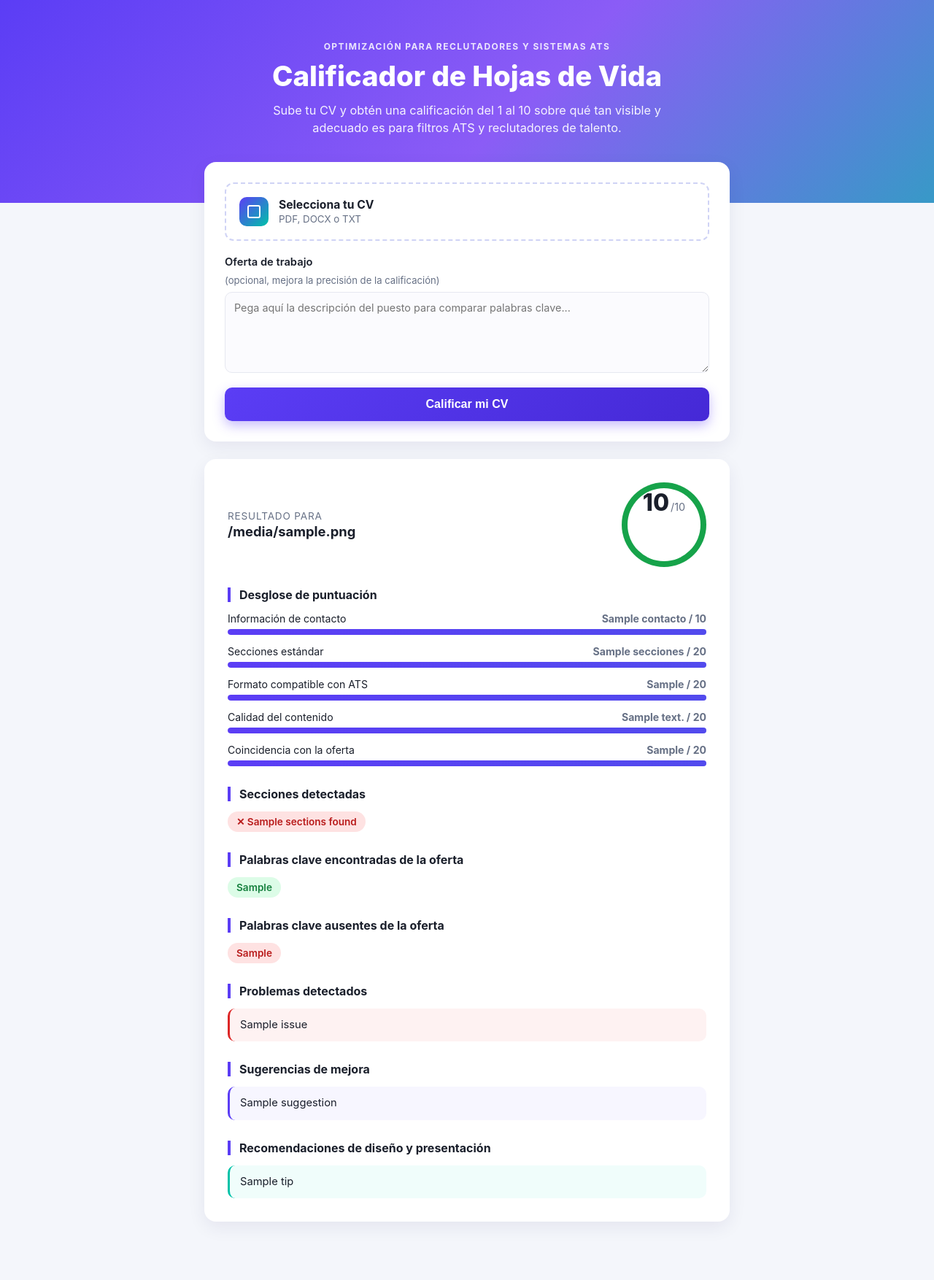
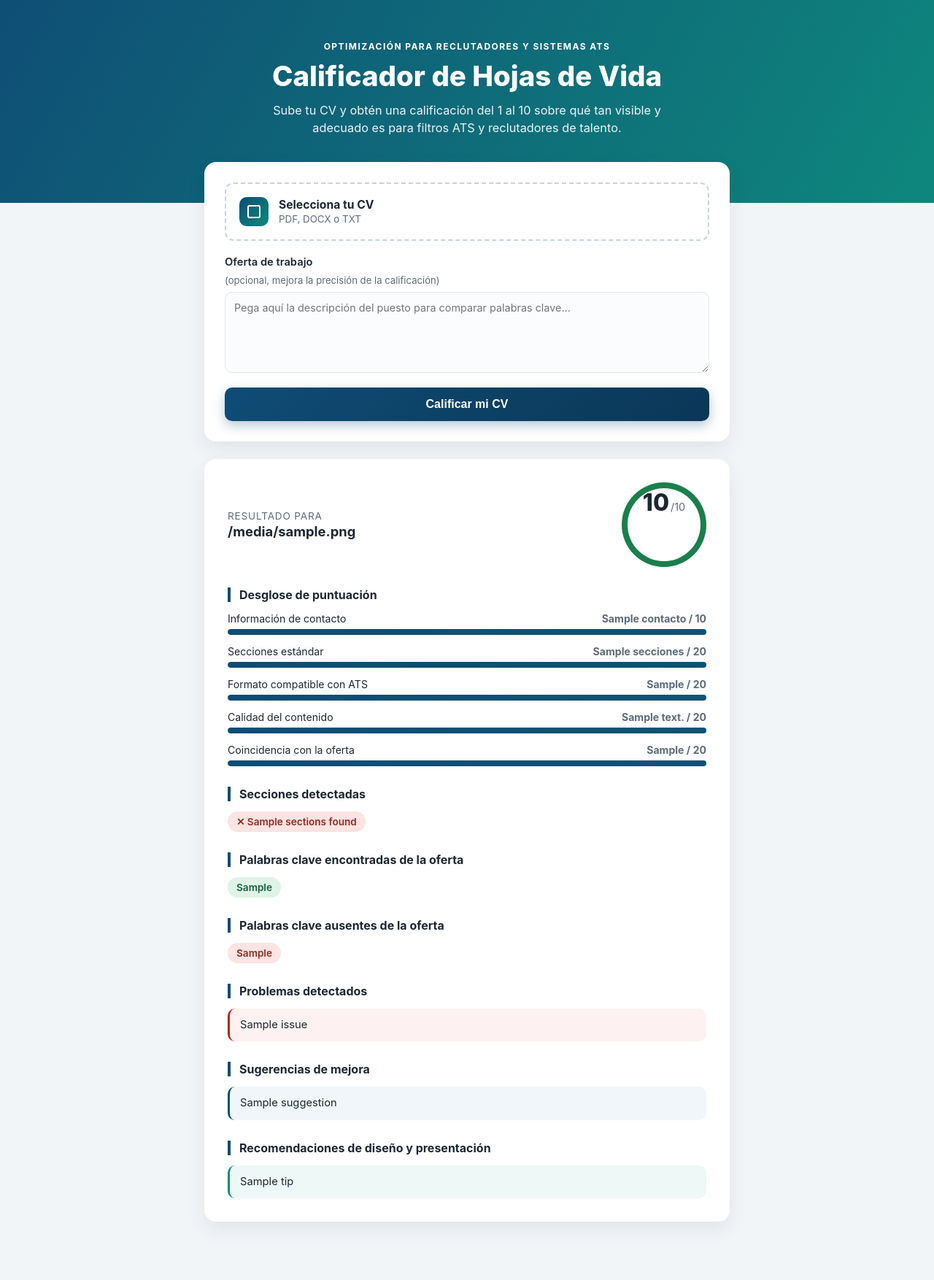
Before and after one commit to juancarde92/Cluade, a Flask app: template app/templates/index.html in a window 1280 px wide. Shown: the whole page at 73% size. Run offline with Flask 3, Linux system fonts and the light colour scheme; the template is opened without the code that fills it: most values are stand-ins (such as "Sample title", 1, 10 or a date in 2020).

Commit message:
Switch to a professional navy/teal palette with entrance animations
Replaces the purple palette with navy blue + teal for a more
corporate look, and adds a subtle animated hero gradient, an
animated score ring and progress bars that fill on load, and
staggered fade-in for chips and recommendation cards. Respects
prefers-reduced-motion.

```diff
--- a/app/static/style.css
+++ b/app/static/style.css
@@ -1,16 +1,22 @@
+@property --pct {
+  syntax: '<number>';
+  inherits: true;
+  initial-value: 0;
+}
+
 :root {
-  --bg: #f4f6fb;
+  --bg: #f2f5f8;
   --card: #ffffff;
-  --text: #1a1f2b;
-  --muted: #667085;
-  --primary: #5b3df5;
-  --primary-dark: #4529d6;
-  --accent: #00c2a8;
-  --good: #16a34a;
-  --mid: #d97706;
-  --low: #dc2626;
-  --border: #e6e8f0;
-  --shadow: 0 8px 24px rgba(30, 20, 90, 0.07);
+  --text: #1c2733;
+  --muted: #5c6b7a;
+  --primary: #0f4c75;
+  --primary-dark: #0a3757;
+  --accent: #0e8a7d;
+  --good: #1a7f4b;
+  --mid: #b8720c;
+  --low: #b3261e;
+  --border: #e1e6ec;
+  --shadow: 0 10px 26px rgba(15, 33, 51, 0.08);
 }
 
 * { box-sizing: border-box; }
@@ -22,8 +28,21 @@ body {
   color: var(--text);
 }
 
+@keyframes fadeInUp {
+  from { opacity: 0; transform: translateY(14px); }
+  to { opacity: 1; transform: translateY(0); }
+}
+
+@keyframes heroGradient {
+  0% { background-position: 0% 50%; }
+  50% { background-position: 100% 50%; }
+  100% { background-position: 0% 50%; }
+}
+
 .hero {
-  background: linear-gradient(135deg, var(--primary) 0%, #8b5cf6 55%, var(--accent) 130%);
+  background: linear-gradient(120deg, var(--primary-dark), var(--primary) 45%, var(--accent) 100%);
+  background-size: 200% 200%;
+  animation: heroGradient 14s ease infinite;
   color: white;
   padding: 56px 20px 90px;
   text-align: center;
@@ -36,12 +55,14 @@ body {
   font-weight: 700;
   opacity: 0.85;
   margin: 0 0 10px;
+  animation: fadeInUp 0.5s ease both;
 }
 
 .hero h1 {
   font-size: 2.4rem;
   margin: 0 0 12px;
   font-weight: 800;
+  animation: fadeInUp 0.6s ease 0.05s both;
 }
 
 .hero .subtitle {
@@ -50,6 +71,7 @@ body {
   color: rgba(255, 255, 255, 0.92);
   font-size: 1.02rem;
   line-height: 1.5;
+  animation: fadeInUp 0.6s ease 0.1s both;
 }
 
 .page { min-height: 100vh; }
@@ -69,6 +91,7 @@ body {
   flex-direction: column;
   gap: 20px;
   box-shadow: var(--shadow);
+  animation: fadeInUp 0.5s ease 0.15s both;
 }
 
 .file-label {
@@ -76,15 +99,16 @@ body {
   align-items: center;
   gap: 14px;
   padding: 18px;
-  border: 2px dashed #cfd3f5;
+  border: 2px dashed #c7d3dd;
   border-radius: 12px;
   cursor: pointer;
-  transition: border-color 0.15s ease, background 0.15s ease;
+  transition: border-color 0.2s ease, background 0.2s ease, transform 0.15s ease;
 }
 
 .file-label:hover {
   border-color: var(--primary);
-  background: #f8f7ff;
+  background: #f2f7fb;
+  transform: translateY(-1px);
 }
 
 .file-icon {
@@ -94,6 +118,11 @@ body {
   border-radius: 10px;
   background: linear-gradient(135deg, var(--primary), var(--accent));
   position: relative;
+  transition: transform 0.2s ease;
+}
+
+.file-label:hover .file-icon {
+  transform: scale(1.06) rotate(-3deg);
 }
 
 .file-icon::before {
@@ -137,12 +166,14 @@ textarea {
   border-radius: 10px;
   font-weight: 400;
   font-size: 0.9rem;
-  background: #fbfbfe;
+  background: #fbfcfe;
+  transition: border-color 0.2s ease, box-shadow 0.2s ease;
 }
 
 textarea:focus, input:focus {
-  outline: 2px solid var(--primary);
-  outline-offset: 1px;
+  outline: none;
+  border-color: var(--primary);
+  box-shadow: 0 0 0 3px rgba(15, 76, 117, 0.15);
 }
 
 button {
@@ -154,22 +185,28 @@ button {
   font-size: 1rem;
   font-weight: 700;
   cursor: pointer;
-  box-shadow: 0 6px 16px rgba(91, 61, 245, 0.35);
-  transition: transform 0.1s ease, box-shadow 0.1s ease;
+  box-shadow: 0 6px 16px rgba(15, 76, 117, 0.3);
+  transition: transform 0.15s ease, box-shadow 0.15s ease, background-position 0.3s ease;
 }
 
 button:hover {
-  transform: translateY(-1px);
-  box-shadow: 0 10px 20px rgba(91, 61, 245, 0.4);
+  transform: translateY(-2px);
+  box-shadow: 0 12px 22px rgba(15, 76, 117, 0.38);
+}
+
+button:active {
+  transform: translateY(0);
+  box-shadow: 0 4px 10px rgba(15, 76, 117, 0.3);
 }
 
 .alert.error {
   margin-top: 20px;
-  background: #fee2e2;
-  color: #991b1b;
-  border: 1px solid #fecaca;
+  background: #fdecea;
+  color: #8a2a24;
+  border: 1px solid #f6c9c5;
   padding: 14px 16px;
   border-radius: 10px;
+  animation: fadeInUp 0.4s ease both;
 }
 
 .results {
@@ -178,6 +215,7 @@ button:hover {
   border-radius: 16px;
   padding: 32px;
   box-shadow: var(--shadow);
+  animation: fadeInUp 0.5s ease both;
 }
 
 .results-header {
@@ -210,7 +248,8 @@ button:hover {
   border-radius: 50%;
   flex-shrink: 0;
   padding: 8px;
-  background: conic-gradient(var(--ring-color, var(--primary)) calc(var(--pct) * 1%), #eef0f8 0);
+  background: conic-gradient(var(--ring-color, var(--primary)) calc(var(--pct) * 1%), #e9edf2 0);
+  transition: --pct 1.3s cubic-bezier(0.22, 1, 0.36, 1);
 }
 
 .score-circle.score-good { --ring-color: var(--good); }
@@ -255,7 +294,7 @@ h3 {
 .bar-track {
   height: 8px;
   border-radius: 999px;
-  background: #eef0f8;
+  background: #e9edf2;
   overflow: hidden;
 }
 
@@ -263,6 +302,7 @@ h3 {
   height: 100%;
   border-radius: 999px;
   background: linear-gradient(90deg, var(--primary), var(--accent));
+  transition: width 1s cubic-bezier(0.22, 1, 0.36, 1);
 }
 
 .chip-list {
@@ -279,10 +319,22 @@ h3 {
   border-radius: 999px;
   font-size: 0.85rem;
   font-weight: 600;
+  opacity: 0;
+  animation: fadeInUp 0.35s ease forwards;
+  transition: transform 0.15s ease;
 }
 
-.chip.yes { background: #dcfce7; color: #15803d; }
-.chip.no { background: #fee2e2; color: #b91c1c; }
+.chip:hover { transform: translateY(-1px); }
+
+.chip.yes { background: #dff3e6; color: #15633f; }
+.chip.no { background: #fbe4e2; color: #8f2b24; }
+
+.chip-list .chip:nth-child(1) { animation-delay: 0.05s; }
+.chip-list .chip:nth-child(2) { animation-delay: 0.1s; }
+.chip-list .chip:nth-child(3) { animation-delay: 0.15s; }
+.chip-list .chip:nth-child(4) { animation-delay: 0.2s; }
+.chip-list .chip:nth-child(5) { animation-delay: 0.25s; }
+.chip-list .chip:nth-child(n+6) { animation-delay: 0.3s; }
 
 .card-list {
   list-style: none;
@@ -296,17 +348,36 @@ h3 {
 .card-list li {
   padding: 12px 14px;
   border-radius: 10px;
-  background: #f8f9fd;
+  background: #f6f8fa;
   border-left: 3px solid var(--border);
   font-size: 0.92rem;
   line-height: 1.45;
+  opacity: 0;
+  animation: fadeInUp 0.4s ease forwards;
+  transition: transform 0.15s ease, box-shadow 0.15s ease;
 }
 
-.issues-list li { border-left-color: var(--low); background: #fef2f2; }
-.suggestions-list li { border-left-color: var(--primary); background: #f7f6ff; }
-.design-list li { border-left-color: var(--accent); background: #f0fdfb; color: var(--text); }
+.card-list li:hover {
+  transform: translateX(2px);
+  box-shadow: 0 4px 10px rgba(15, 33, 51, 0.06);
+}
+
+.card-list li:nth-child(1) { animation-delay: 0.05s; }
+.card-list li:nth-child(2) { animation-delay: 0.1s; }
+.card-list li:nth-child(3) { animation-delay: 0.15s; }
+.card-list li:nth-child(4) { animation-delay: 0.2s; }
+.card-list li:nth-child(5) { animation-delay: 0.25s; }
+.card-list li:nth-child(n+6) { animation-delay: 0.3s; }
+
+.issues-list li { border-left-color: var(--low); background: #fdf2f1; }
+.suggestions-list li { border-left-color: var(--primary); background: #f1f6fa; }
+.design-list li { border-left-color: var(--accent); background: #eef8f6; color: var(--text); }
 
 .keywords { font-size: 0.9rem; line-height: 1.6; }
+
+@media (prefers-reduced-motion: reduce) {
+  * { animation-duration: 0.01ms !important; animation-iteration-count: 1 !important; transition-duration: 0.01ms !important; }
+}
 
 @media (max-width: 520px) {
   .hero h1 { font-size: 1.9rem; }
--- a/app/templates/index.html
+++ b/app/templates/index.html
@@ -46,7 +46,7 @@
               <h2>{{ filename }}</h2>
             </div>
             <div class="score-circle score-{{ 'good' if result.score >= 7.5 else ('mid' if result.score >= 5 else 'low') }}"
-                 style="--pct: {{ (result.score * 10) | round(0, 'floor') }};">
+                 data-pct="{{ (result.score * 10) | round(0, 'floor') }}" style="--pct: 0;">
               <div class="score-circle-inner">
                 <span class="score-value">{{ result.score }}</span>
                 <span class="score-max">/10</span>
@@ -72,7 +72,7 @@
                 <span class="bar-value">{{ value }} / {{ max }}</span>
               </div>
               <div class="bar-track">
-                <div class="bar-fill" style="width: {{ (value / max * 100) | round(0) }}%;"></div>
+                <div class="bar-fill" data-width="{{ (value / max * 100) | round(0) }}" style="width: 0%;"></div>
               </div>
             </div>
             {% endfor %}
@@ -131,5 +131,21 @@
       {% endif %}
     </div>
   </div>
+
+  {% if result %}
+  <script>
+    requestAnimationFrame(function () {
+      requestAnimationFrame(function () {
+        document.querySelectorAll('.bar-fill').forEach(function (el) {
+          el.style.width = el.dataset.width + '%';
+        });
+        var ring = document.querySelector('.score-circle');
+        if (ring) {
+          ring.style.setProperty('--pct', ring.dataset.pct);
+        }
+      });
+    });
+  </script>
+  {% endif %}
 </body>
 </html>
```
